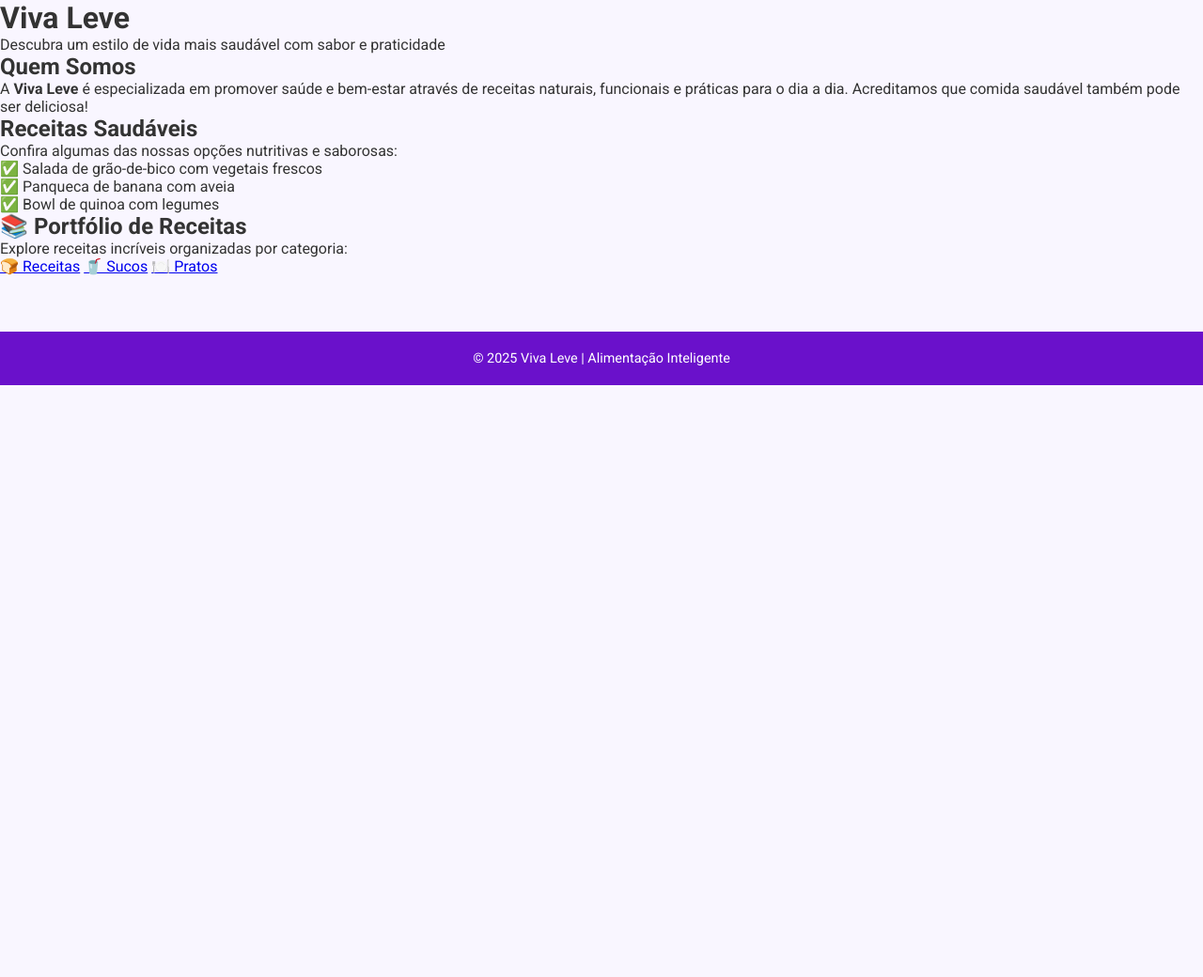
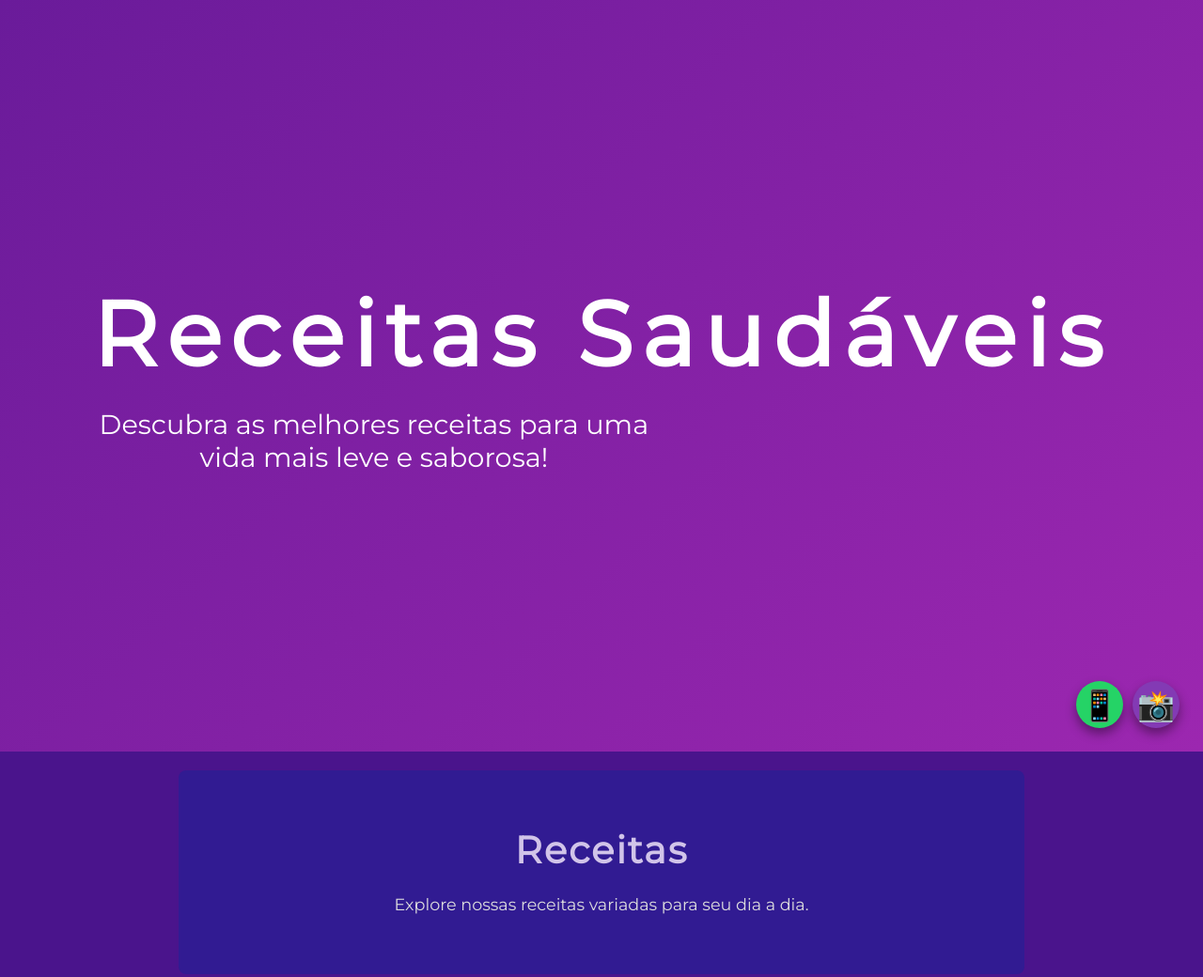
Before and after one commit to Rovixstudio/viva-leve.com, a plain HTML site: page index.html in a window 1280 px wide. Shown: the top 1040 px of the page at 94% size. Before the commit the page ends 800 px from the top, so only its background shows below. Drawn offline with nearby package versions, Linux system fonts and the light colour scheme.

Commit message:
Add files via upload

```diff
--- a/index.html
+++ b/index.html
@@ -2,51 +2,45 @@
 <html lang="pt-BR">
 <head>
   <meta charset="UTF-8" />
-  <meta name="viewport" content="width=device-width, initial-scale=1.0"/>
-  <title>Viva Leve | Comidas Saudáveis</title>
+  <meta name="viewport" content="width=device-width, initial-scale=1" />
+  <title>Receitas Saudáveis</title>
   <link rel="stylesheet" href="style.css" />
+  <link href="https://fonts.googleapis.com/css2?family=Montserrat&display=swap" rel="stylesheet" />
 </head>
 <body>
   <div class="hero">
     <div id="particles-js"></div>
     <div class="content">
-      <h1>Viva Leve</h1>
-      <p>Descubra um estilo de vida mais saudável com sabor e praticidade</p>
+      <h1>Receitas Saudáveis</h1>
+      <p>Descubra as melhores receitas para uma vida mais leve e saborosa!</p>
     </div>
   </div>
 
-  <section class="about">
-    <h2>Quem Somos</h2>
-    <p>
-      A <strong>Viva Leve</strong> é especializada em promover saúde e bem-estar através de receitas naturais, funcionais e práticas para o dia a dia. Acreditamos que comida saudável também pode ser deliciosa!
-    </p>
+  <section class="recipes">
+    <h2>Receitas</h2>
+    <p>Explore nossas receitas variadas para seu dia a dia.</p>
   </section>
 
-  <section class="recipes">
-    <h2>Receitas Saudáveis</h2>
-    <p>Confira algumas das nossas opções nutritivas e saborosas:</p>
+  <section class="portfolio">
+    <h2>Portfólio</h2>
     <ul>
-      <li>✅ Salada de grão-de-bico com vegetais frescos</li>
-      <li>✅ Panqueca de banana com aveia</li>
-      <li>✅ Bowl de quinoa com legumes</li>
+      <li><a href="receitas.html">Receitas</a></li>
+      <li><a href="sucos.html">Sucos</a></li>
+      <li><a href="pratos.html">Pratos</a></li>
     </ul>
   </section>
 
-  <section class="portfolio">
-    <h2>📚 Portfólio de Receitas</h2>
-    <p>Explore receitas incríveis organizadas por categoria:</p>
-    <div class="portfolio-links">
-      <a href="receitas.html" class="portfolio-btn">🍞 Receitas</a>
-      <a href="sucos.html" class="portfolio-btn">🥤 Sucos</a>
-      <a href="pratos.html" class="portfolio-btn">🍽️ Pratos</a>
-    </div>
-  </section>
+  <!-- Botão WhatsApp fixo -->
+  <a href="https://wa.me/5562999580521" target="_blank" class="floating-button whatsapp" aria-label="WhatsApp">
+    <span class="emoji">📱</span>
+  </a>
 
-  <footer>
-    <p>© 2025 Viva Leve | Alimentação Inteligente</p>
-  </footer>
+  <!-- Botão Instagram fixo -->
+  <a href="https://instagram.com/rodrigohx_12" target="_blank" class="floating-button instagram" aria-label="Instagram">
+    <span class="emoji">📸</span>
+  </a>
 
+  <script src="particles.min.js"></script>
   <script src="script.js"></script>
-  <script src="https://cdn.jsdelivr.net/npm/particles.js@2.0.0/particles.min.js"></script>
 </body>
 </html>
--- a/script.js
+++ b/script.js
@@ -1,26 +1,24 @@
-// Animação de scroll (Scroll Reveal)
-window.addEventListener("scroll", function () {
-  const reveals = document.querySelectorAll(".reveal");
-  for (let i = 0; i < reveals.length; i++) {
-    const windowHeight = window.innerHeight;
-    const elementTop = reveals[i].getBoundingClientRect().top;
-    const elementVisible = 100;
-
-    if (elementTop < windowHeight - elementVisible) {
-      reveals[i].classList.add("visible");
-    }
-  }
-});
-
-// Executa também ao carregar a página (caso elementos já estejam visíveis)
-window.addEventListener("load", function () {
-  const reveals = document.querySelectorAll(".reveal");
-  for (let i = 0; i < reveals.length; i++) {
-    const elementTop = reveals[i].getBoundingClientRect().top;
-    const elementVisible = 100;
-
-    if (elementTop < window.innerHeight - elementVisible) {
-      reveals[i].classList.add("visible");
-    }
-  }
-});
+window.onload = function() {
+  particlesJS("particles-js", {
+    particles: {
+      number: { value: 80, density: { enable: true, value_area: 700 } },
+      color: { value: "#d1c4e9" },
+      shape: { type: "circle" },
+      opacity: { value: 0.5, random: false },
+      size: { value: 4, random: true },
+      move: { enable: true, speed: 2, direction: "none", out_mode: "out" }
+    },
+    interactivity: {
+      detect_on: "canvas",
+      events: {
+        onhover: { enable: true, mode: "repulse" },
+        onclick: { enable: true, mode: "push" }
+      },
+      modes: {
+        repulse: { distance: 120 },
+        push: { particles_nb: 4 }
+      }
+    },
+    retina_detect: true
+  });
+};
--- a/style.css
+++ b/style.css
@@ -1,4 +1,4 @@
-@import url('https://fonts.googleapis.com/css2?family=Roboto:wght@400;700&display=swap');
+@import url('https://fonts.googleapis.com/css2?family=Montserrat&display=swap');
 
 * {
   margin: 0;
@@ -6,119 +6,131 @@
   box-sizing: border-box;
 }
 
-html, body {
-  font-family: 'Roboto', sans-serif;
-  background-color: #f9f6ff;
-  color: #333;
+body, html {
+  font-family: 'Montserrat', sans-serif;
+  background-color: #4a148c; /* roxo escuro */
+  color: #eee;
+  overflow-x: hidden;
   scroll-behavior: smooth;
-  overflow-x: hidden;
 }
 
-/* Cabeçalho da página principal ou secundária */
-header {
+.hero {
+  position: relative;
+  height: 100vh;
+  background: linear-gradient(135deg, #6a1b9a, #9c27b0);
+  display: flex;
+  justify-content: center;
+  align-items: center;
   text-align: center;
-  padding: 60px 20px;
-  background: linear-gradient(135deg, #6a11cb, #a044ff);
-  color: white;
+  overflow: hidden;
+  padding: 0 20px;
+  flex-direction: column;
+  color: #fff;
+  z-index: 1;
 }
 
-header h1 {
-  font-size: 3.5rem;
-  margin-bottom: 10px;
-  letter-spacing: 1px;
+#particles-js {
+  position: absolute;
+  width: 100%;
+  height: 100%;
+  top: 0;
+  left: 0;
+  z-index: 0;
+  pointer-events: none;
 }
 
-header p {
-  font-size: 1.2rem;
-  max-width: 600px;
-  margin: 0 auto;
+.content h1 {
+  font-size: 6rem;
+  letter-spacing: 0.1em;
+  margin-bottom: 20px;
 }
 
-/* Seção de cartões */
-.cards-container {
-  display: flex;
-  flex-wrap: wrap;
-  gap: 20px;
-  justify-content: center;
-  padding: 50px 20px;
+.content p {
+  font-size: 1.8rem;
+  max-width: 600px;
 }
 
-.card {
-  background-color: white;
-  padding: 20px;
-  border-radius: 15px;
-  box-shadow: 0 8px 16px rgba(0,0,0,0.1);
-  width: 300px;
-  transition: transform 0.3s ease;
+section {
+  padding: 60px 20px;
+  background-color: #311b92;
+  text-align: center;
+  margin: 20px auto;
+  border-radius: 8px;
+  max-width: 900px;
 }
 
-.card:hover {
-  transform: translateY(-8px);
+section h2 {
+  font-size: 2.5rem;
+  margin-bottom: 20px;
+  color: #d1c4e9;
+  letter-spacing: 0.05em;
 }
 
-.card h3 {
-  margin-bottom: 10px;
-  font-size: 1.3rem;
-  color: #6a11cb;
+section p, section ul {
+  font-size: 1.1rem;
+  line-height: 1.6;
+  color: #ddd;
 }
 
-.card p {
-  font-size: 1rem;
-  color: #444;
+section ul {
+  list-style: none;
+  padding-left: 0;
 }
 
-/* Botão Voltar */
-.back-button {
-  display: inline-block;
-  margin: 30px auto;
-  padding: 12px 24px;
-  background: #6a11cb;
-  color: white;
-  border: none;
-  border-radius: 8px;
-  text-decoration: none;
-  font-size: 1.1rem;
-  font-weight: bold;
-  transition: background 0.3s ease;
+section ul li {
+  margin: 10px 0;
 }
 
-.back-button:hover {
-  background: #4e0dbb;
+section ul li a {
+  color: #ce93d8;
+  text-decoration: none;
+  font-weight: 600;
+  transition: color 0.3s ease;
 }
 
-/* Footer */
-footer {
-  background-color: #6a11cb;
-  color: white;
-  text-align: center;
-  padding: 20px 0;
-  font-size: 0.9rem;
-  margin-top: 60px;
+section ul li a:hover {
+  color: #ba68c8;
 }
 
-/* Scroll Reveal Animation */
-.reveal {
-  opacity: 0;
-  transform: translateY(40px);
-  transition: all 0.6s ease;
+/* Botões fixos no canto inferior direito */
+.floating-button {
+  position: fixed;
+  bottom: 25px;
+  right: 25px;
+  width: 50px;
+  height: 50px;
+  border-radius: 50%;
+  box-shadow: 0 6px 12px rgba(0,0,0,0.4);
+  display: flex;
+  justify-content: center;
+  align-items: center;
+  font-size: 2rem;
+  color: white;
+  text-decoration: none;
+  transition: background-color 0.3s ease, box-shadow 0.3s ease;
+  z-index: 10000;
 }
 
-.reveal.visible {
-  opacity: 1;
-  transform: translateY(0);
+.floating-button.whatsapp {
+  background-color: #25d366; /* verde whatsapp */
+  right: 85px; /* desloca para esquerda para não sobrepor o insta */
 }
 
-/* Responsividade */
-@media (max-width: 768px) {
-  .card {
-    width: 90%;
-  }
+.floating-button.whatsapp:hover {
+  background-color: #128c4a;
+  box-shadow: 0 8px 20px rgba(18, 140, 74, 0.6);
+}
 
-  header h1 {
-    font-size: 2.5rem;
-  }
+.floating-button.instagram {
+  background-color: #833ab4; /* roxo insta */
+}
 
-  header p {
-    font-size: 1rem;
-  }
+.floating-button.instagram:hover {
+  background-color: #5a2280;
+  box-shadow: 0 8px 20px rgba(90, 34, 128, 0.6);
 }
+
+.emoji {
+  pointer-events: none;
+  user-select: none;
+}
```
